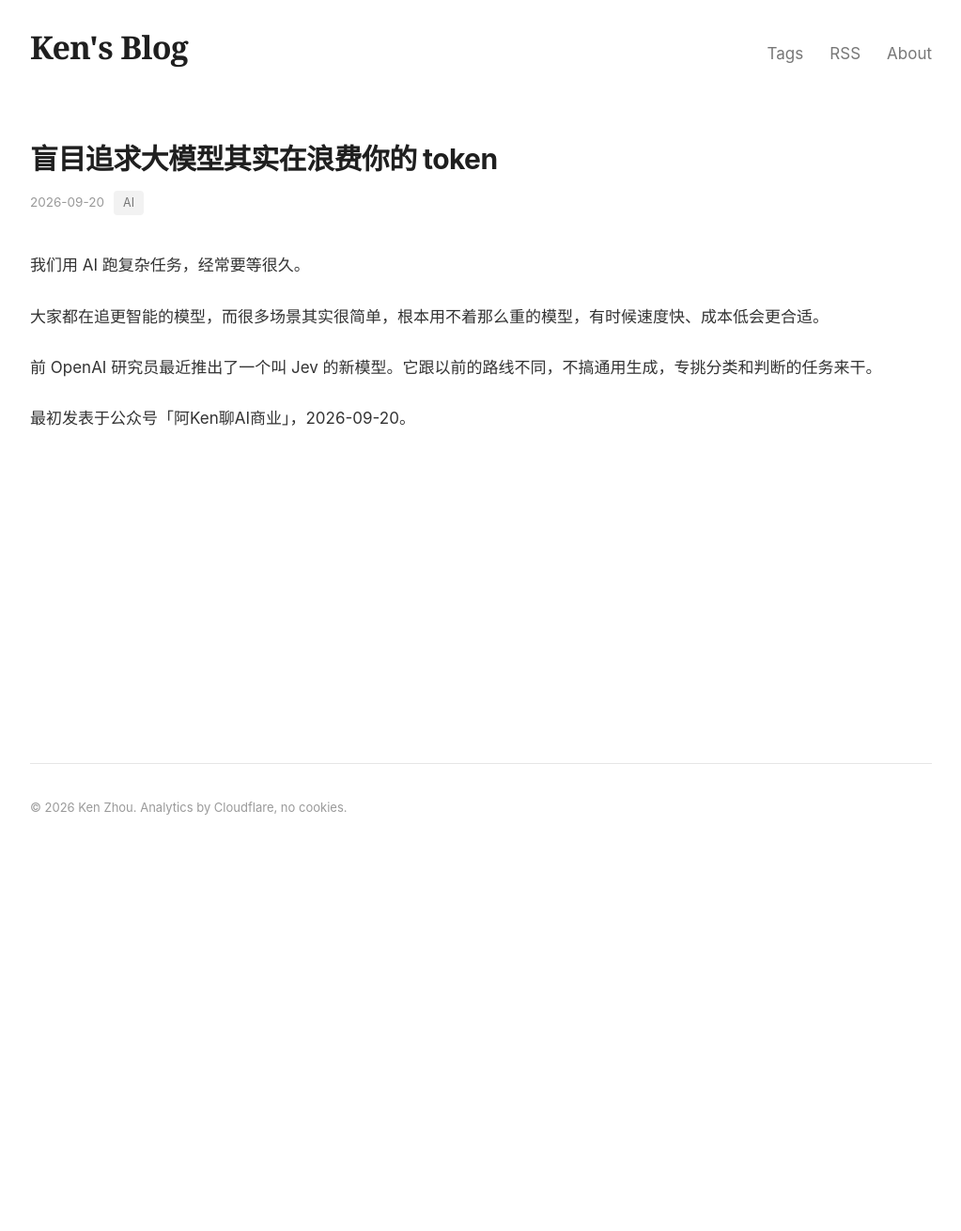
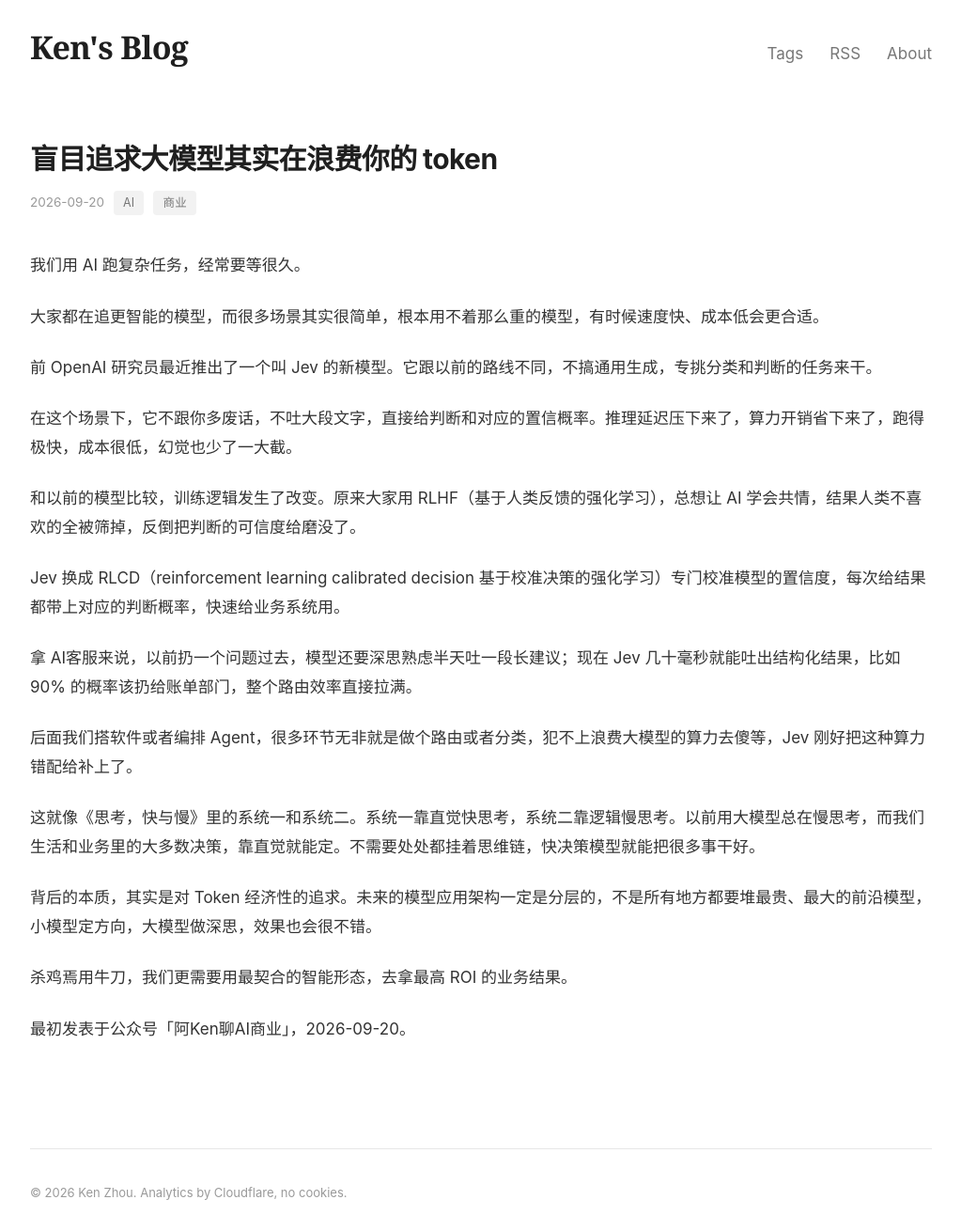
Before and after one commit to akenlabs/blog, a Jekyll site: the page built from _posts/2026-09-20-dont-waste-tokens-chasing-large-models.md, in a window 1280 px wide. Shown: the whole page at 94% size, without its empty margins (128-1151 px from the left). Built offline with Jekyll 4.4.1, drawn with Linux system fonts in a browser that asks for light colours; before the commit the page ends 900 px from its top, so only the background shows below that.

Commit message:
Publish full text for the 2026-09-20 post

```diff
--- a/_posts/2026-09-20-dont-waste-tokens-chasing-large-models.md
+++ b/_posts/2026-09-20-dont-waste-tokens-chasing-large-models.md
@@ -2,8 +2,8 @@
 layout: post
 title: "盲目追求大模型其实在浪费你的 token"
 date: 2026-09-20 00:00:00 +0800
-tags: [AI]
-description: "很多场景用不着最重的模型，速度快、成本低的分类判断型模型更合适。"
+tags: [AI, 商业]
+description: "未来的模型架构一定是分层的：小模型定方向，大模型做深思。杀鸡焉用牛刀。"
 lang: zh-CN
 ---
 
@@ -13,4 +13,20 @@ lang: zh-CN
 
 前 OpenAI 研究员最近推出了一个叫 Jev 的新模型。它跟以前的路线不同，不搞通用生成，专挑分类和判断的任务来干。
 
+在这个场景下，它不跟你多废话，不吐大段文字，直接给判断和对应的置信概率。推理延迟压下来了，算力开销省下来了，跑得极快，成本很低，幻觉也少了一大截。
+
+和以前的模型比较，训练逻辑发生了改变。原来大家用 RLHF（基于人类反馈的强化学习），总想让 AI 学会共情，结果人类不喜欢的全被筛掉，反倒把判断的可信度给磨没了。
+
+Jev 换成 RLCD（reinforcement learning calibrated decision 基于校准决策的强化学习）专门校准模型的置信度，每次给结果都带上对应的判断概率，快速给业务系统用。
+
+拿 AI客服来说，以前扔一个问题过去，模型还要深思熟虑半天吐一段长建议；现在 Jev 几十毫秒就能吐出结构化结果，比如 90% 的概率该扔给账单部门，整个路由效率直接拉满。
+
+后面我们搭软件或者编排 Agent，很多环节无非就是做个路由或者分类，犯不上浪费大模型的算力去傻等，Jev 刚好把这种算力错配给补上了。
+
+这就像《思考，快与慢》里的系统一和系统二。系统一靠直觉快思考，系统二靠逻辑慢思考。以前用大模型总在慢思考，而我们生活和业务里的大多数决策，靠直觉就能定。不需要处处都挂着思维链，快决策模型就能把很多事干好。
+
+背后的本质，其实是对 Token 经济性的追求。未来的模型应用架构一定是分层的，不是所有地方都要堆最贵、最大的前沿模型，小模型定方向，大模型做深思，效果也会很不错。
+
+杀鸡焉用牛刀，我们更需要用最契合的智能形态，去拿最高 ROI 的业务结果。
+
 最初发表于公众号「阿Ken聊AI商业」，2026-09-20。
```
